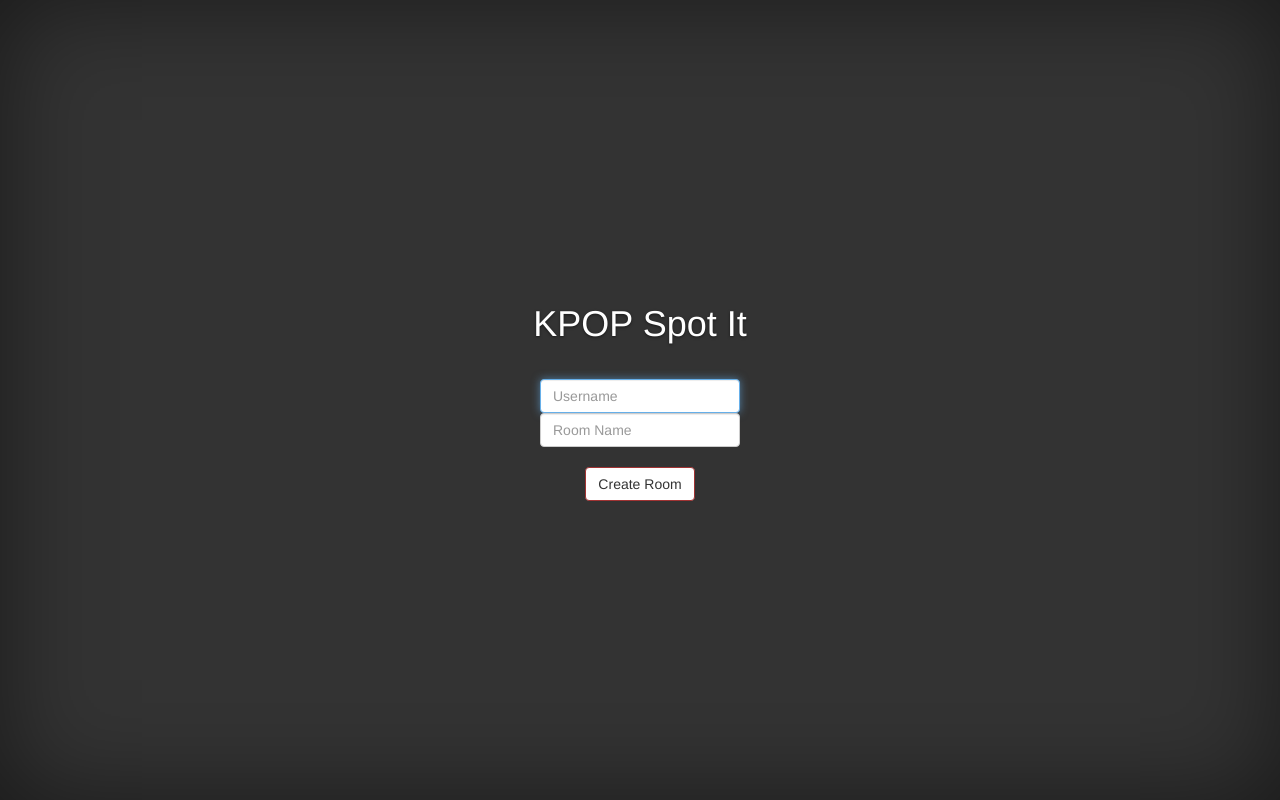
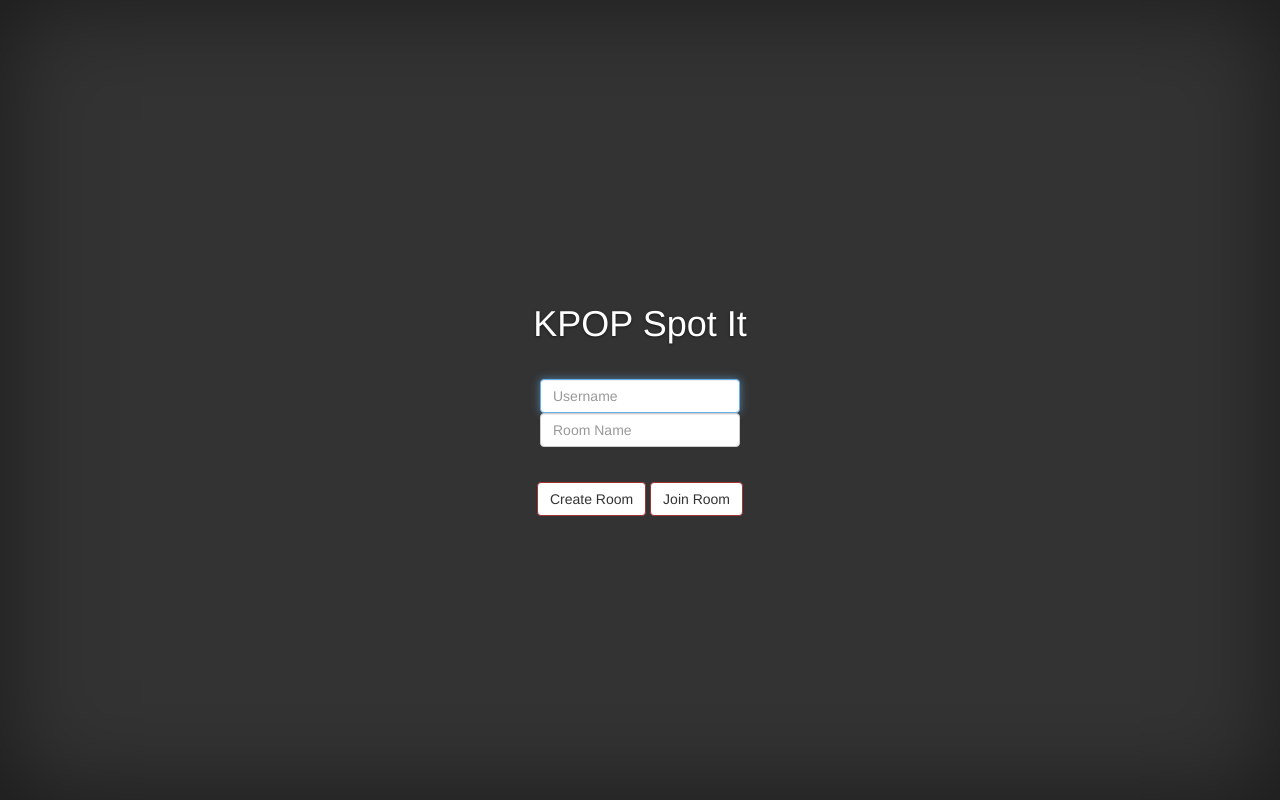
Before and after one commit to RaynerKristanto/SpotIt, a Flask app: page / in a window 1280 px wide. Run offline with Flask 2, Linux system fonts and the light colour scheme; some libraries are stand-ins or nearby versions.

Commit message:
users in room list

```diff
--- a/web/room.py
+++ b/web/room.py
@@ -70,6 +70,7 @@ class Room:
         for i in self.members:
             a += str(i) + ", "
         a = a[:-2]
+
         return a
 
     def __hash__(self):
@@ -87,6 +88,7 @@ class Member:
 
 # TODO: Match error codes with correct message
 def create_room(context):
+    print('create room entered')
     new_room = Room(id=context.room_id, host=context.user)
     success = context.room_manager.add_room(new_room)
     if success == Room_Status.CREATE_SUCCESS:
@@ -97,6 +99,7 @@ def create_room(context):
         return Result.DEFAULT_FAILURE()
 
 def join_room(context):
+    print('join room entered')
     requested_room_id = context.room_id
     interested_room = context.room_manager.get_room(requested_room_id)
     if interested_room != None:
--- a/web/routes.py
+++ b/web/routes.py
@@ -14,25 +14,31 @@ def hello_world():
 @app.route('/join', methods=["POST"])
 def join_room_path():
     room_id = request.form["roomID"]
+    user_id = request.form["userID"]
+
     if room_id == None:
         room_id = request.cookies.get('roomID')
-    user_id = request.form["userID"]
+
     context = Context(room_id=room_id, room_manager=room_manager, user=user_id)
     result = join_room(context)
-    print(result)
-    return result.toDict()
+    result_object = result.toDict()
+
+    payload = {"url":"/room?roomID={}".format(room_id), "users" : list(room_manager.get_room(room_id).members)}
+    print(list(room_manager.get_room(room_id).members))
+    result_object["payload"] = payload
+    socketio.emit('user joined', list(room_manager.get_room(room_id).members))
+    return jsonify(result_object)
 
 @app.route('/create', methods=["POST"])
 def create_room_path():
-    host_id = request.form["hostID"]
+    host_id = request.form["userID"]
     room_id = request.form["roomID"]
     context = Context(room_id=room_id, room_manager=room_manager, user=host_id)
     result = create_room(context)
-    print(result)
     result_object = result.toDict()
 
     #Create URL to go alongside
-    payload = {"url":"/room?roomID={}".format(room_id)}
+    payload = {"url":"/room?roomID={}".format(room_id), "users": [host_id]}
     result_object["payload"] = payload
     return jsonify(result_object)
 
--- a/web/static/cover.css
+++ b/web/static/cover.css
@@ -1,6 +1,11 @@
 /*
  * Globals
  */
+
+ /* Errors */
+ .error {
+  color: #ea4c4c;
+ }
 
 /* Links */
 a,
@@ -65,9 +70,6 @@ body {
 }
 
 
-
-
-
 /*
  * Cover
  */
--- a/web/static/html.js
+++ b/web/static/html.js
@@ -1 +1,23 @@
-var roomNameTakenHTML = "<h4 id='error' style='color: #ea4c4c'>Sorry, room name ? is already taken.</h4>";
+function createErrorHTML(errorMessage) {
+    return "<h4 class='error'>" + errorMessage + "</h4>";
+}
+function createRoomLobbyHTML(users, url) {
+
+    let html = "" +
+        "<div id='main'>" +
+            "<h4>Invite link: http://" + document.domain + ":" + location.port + url + "</h4>" +
+            createUserListHTML(users) +
+        "</div>";
+    return html;
+}
+function createUserListHTML(users) {
+    let userList = "<ul id='userList'>";
+    users.forEach(user => {
+        userList = userList + createUserListItemHTML(user) + "\n";
+    });
+    userlist = userList + "</ul>"
+    return userList;
+}
+function createUserListItemHTML(userName) {
+    return "<li>" + userName + "</li>";
+}
--- a/web/static/main.js
+++ b/web/static/main.js
@@ -7,23 +7,25 @@ function showPage(html) {
     $("#main").load(html);
 }
 
-function submitForm(url, formID, event) {
+function submitRoomForm(url, formID, event) {
     let formData = $(document.getElementById(formID)).serialize();
     event.preventDefault();
+    console.log(formData);
     $.ajax({
         type: 'post',
         url: url,
         data: formData,
         success: function(resultObj) {
+            console.log(resultObj);
             if (resultObj.status == successStatus) {
                 $("#main").remove();
-                $("#mainContainer").append("<h4>Invite link: " + resultObj.payload.url + "</h4>");
+                $("#mainContainer").append(createRoomLobbyHTML(resultObj.payload.users, resultObj.payload.url));
             } else {
-                $('#error').remove();
-                let errorHTML = roomNameTakenHTML.replace("?", document.getElementById("roomID").value);
+                $('.error').remove();
+                let errorMessage = resultObj.message ? resultObj.message : 'Something went wrong. Please try again';
+                let errorHTML = createErrorHTML(errorMessage);
                 $("#main").prepend(errorHTML);
             }
         }
     });
-
 }
--- /dev/null
+++ b/web/static/socket.js
@@ -0,0 +1,13 @@
+var socket = io.connect('http://' + document.domain + ':' + location.port);
+
+socket.on('connect', function() {
+    socket.emit('my event', {data: 'I\'m connected!'});
+});
+socket.on('my response', function(msg) {
+  console.log(msg);
+})
+socket.on('user joined', function(users) {
+    console.log(users);
+    $("#userList").remove();
+    $("#main").append(createUserListHTML(users));
+})
--- a/web/templates/index.html
+++ b/web/templates/index.html
@@ -22,13 +22,17 @@
 
           <div id="main"class="inner cover">
             <h1 class="cover-heading">KPOP Spot It</h1>
-            <form id="createRoomForm" class="small-container" enctype="multipart/form-data" onsubmit="return false">
-              <label for="hostID" class="sr-only">Username</label>
-              <input type="text" id="hostID" name="hostID" class="form-control" placeholder="Username" required autofocus>
-              <label for="roomID"  class="sr-only">RoomName</label>
-              <input type="text" id="roomID" name="roomID" class="form-control" placeholder="Room Name" required>
-              <br>
-              <button class="btn btn-default"  onclick="submitForm('{{ url_for('create_room_path') }}', 'createRoomForm', event)">Create Room</button>
+            <form id="roomForm"  enctype="multipart/form-data" onsubmit="return false">
+              <div class="small-container">
+                <label for="hostID" class="sr-only">Username</label>
+                <input type="text" id="userID" name="userID" class="form-control" placeholder="Username" required autofocus>
+                <label for="roomID"  class="sr-only">RoomName</label>
+                <input type="text" id="roomID" name="roomID" class="form-control" placeholder="Room Name" required>
+                <br>
+              </div>
+
+              <button class="btn btn-default"  onclick="submitRoomForm('{{ url_for('create_room_path') }}', 'roomForm', event)">Create Room</button>
+              <button class="btn btn-default" onclick="submitRoomForm('{{ url_for('join_room_path') }}', 'roomForm', event)">Join Room</button>
             </form>
 
 
@@ -44,18 +48,10 @@
     <!-- Placed at the end of the document so the pages load faster -->
     <script src="https://ajax.googleapis.com/ajax/libs/jquery/1.12.4/jquery.min.js"></script>
     <script>window.jQuery || document.write('<script src="../../assets/js/vendor/jquery.min.js"><\/script>')</script>
+    <script type="text/javascript" src="//cdnjs.cloudflare.com/ajax/libs/socket.io/1.3.6/socket.io.min.js"></script>
     <script src="../static/dist/js/bootstrap.min.js"></script>
     <script src="../static/main.js"></script>
     <script src="../static/html.js"></script>
-    <script type="text/javascript" src="//cdnjs.cloudflare.com/ajax/libs/socket.io/1.3.6/socket.io.min.js"></script>
-    <script type="text/javascript" charset="utf-8">
-        var socket = io.connect('http://' + document.domain + ':' + location.port);
-        socket.on('connect', function() {
-            socket.emit('my event', {data: 'I\'m connected!'});
-        });
-        socket.on('my response', function(msg) {
-          console.log(msg);
-        })
-    </script>
-  </body>
+    <script src="../static/socket.js"></script>
+
 </html>
```
Also changed, not shown: readme.md.
